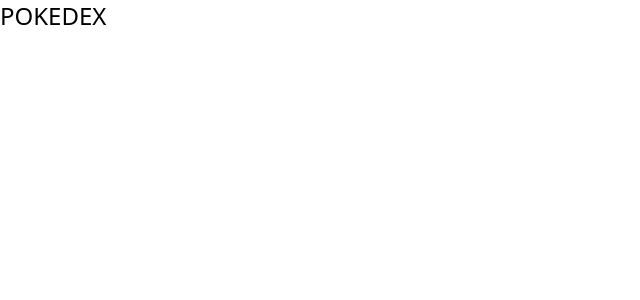
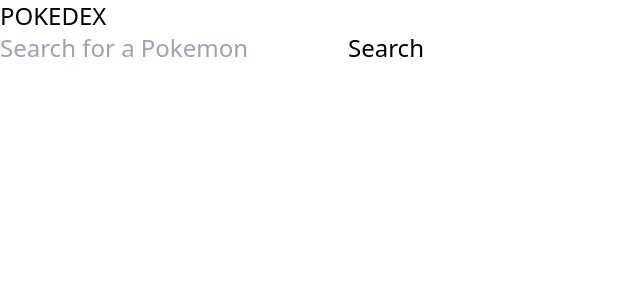
Before and after one commit to xbariq/pokedex, a React (Create React App) app in the folder my-app/: page / in a window 1280 px wide. Shown: the top 300 px of the page, without its empty margins (0-640 px from the left). Built offline with nearby package versions, Linux system fonts and the light colour scheme.

Commit message:
Added Search Button

```diff
--- a/my-app/src/App.tsx
+++ b/my-app/src/App.tsx
@@ -3,8 +3,32 @@
 import './index.css';
 
 function App() {
+
+  const [searchText, setSearchText]=  React.useState(null);
+  const GET_POKEMON_ENDPOINT= "https://pokeapi.co/api/v2/";
+
+  const onClickSearch= (e:any)=>{
+    e.preventDefault();
+    console.log("Searching for Pokemon...")
+
+
+
+    // Call the pokemin endpoint
+
+
+  }
+
+  const searchBox= (
+     <div>
+      <form>
+    <input type="text" placeholder='Search for a Pokemon'/>
+    <button onClick={onClickSearch}>Search</button>
+    </form>
+  </div>
+  );
   return (
     <div className="text-2xl"> POKEDEX
+    {searchBox}
 
     </div>
   );
```
